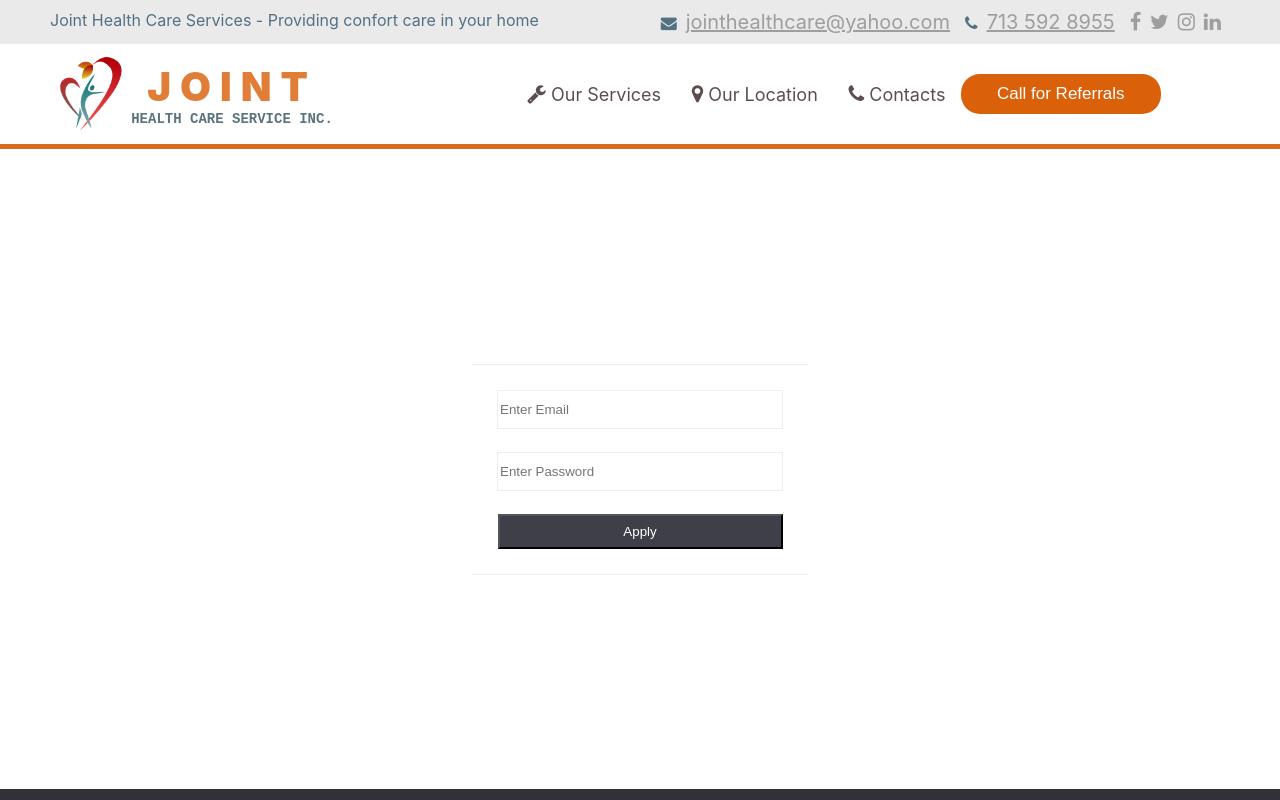
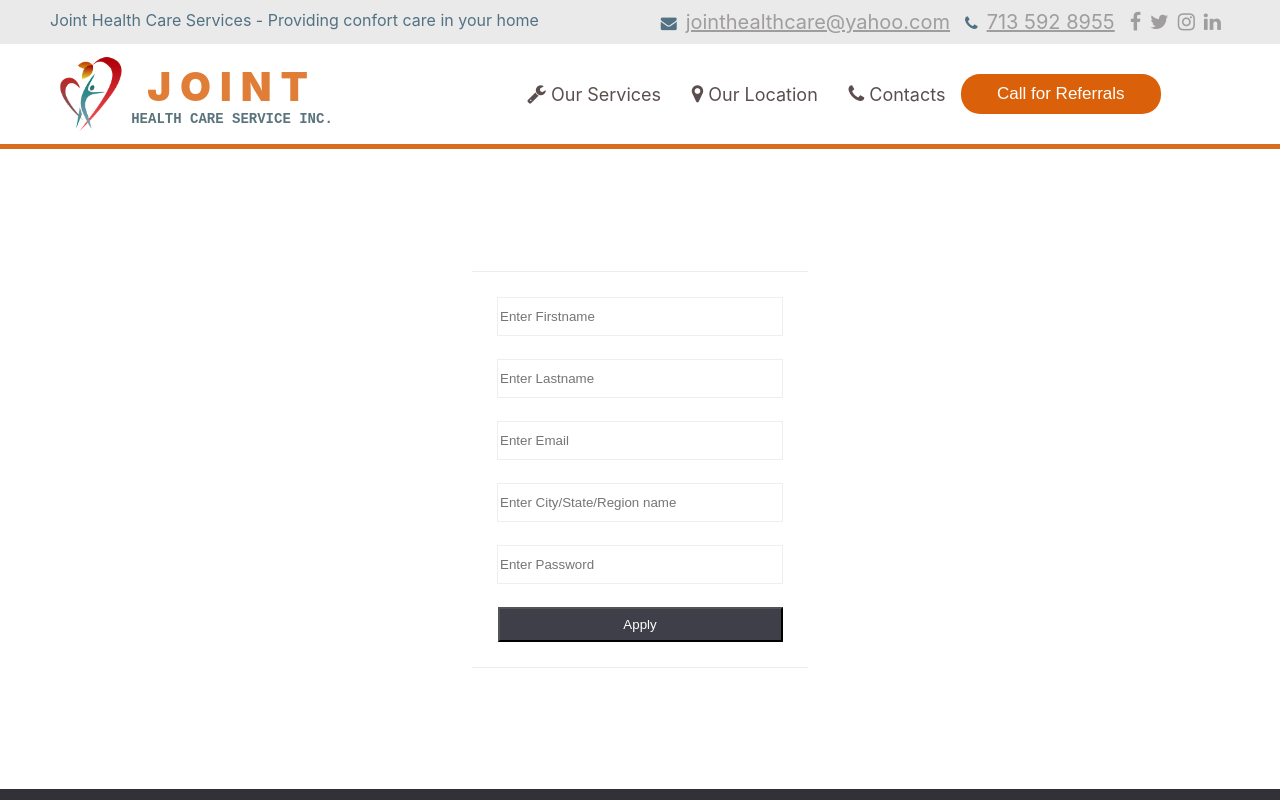
Before and after one commit to OPOKUSIAWEUGENE/joint_health_care_website4, a React (Create React App) app: page /new-application in a window 1280 px wide. Shown: the top 800 px of the page. Built offline with nearby package versions, Linux system fonts and the light colour scheme.

Commit message:
updating applicant form on the joint healthcare webpage

```diff
--- a/src/NewApplication/Application.js
+++ b/src/NewApplication/Application.js
@@ -1,4 +1,4 @@
-import { useState } from "react";
+import { useEffect, useState } from "react";
 import { useNavigate } from "react-router-dom";
 import InputForm from '../Form/inputForm'
 import styles from "../Layout/layout.module.css"
@@ -42,12 +42,32 @@ export default function Application(){
       }
       response.errors &&  swal("Failed", JSON.stringify(response.errors[0]), "error");
     }
-
+    useEffect(() => {
+      window.scrollTo(0, 0)
+    }, [])
 
       const data=[
           {
             input:{
+                    type:"text", placeholder:"Enter Firstname",name:"firstname", value:"",
+                    validation:{required:true,  maxLength:50, pattern:/[a-zA-Z]$/}
+                  }
+          },
+          {
+            input:{
+                    type:"text", placeholder:"Enter Lastname",name:"lastname", value:"",
+                    validation:{required:true,  maxLength:50, pattern:/[a-zA-Z]$/}
+                  }
+          },
+          {
+            input:{
                     type:"email", placeholder:"Enter Email",name:"email", value:"",
+                    validation:{required:true,  maxLength:50, pattern:/[a-z0-9._%+-]+@[a-z0-9.-]+\.[a-z]{2,4}$/}
+                  }
+          },
+          {
+            input:{
+                    type:"text", placeholder:"Enter City/State/Region name",name:"city_state_region", value:"",
                     validation:{required:true,  maxLength:50, pattern:/[a-z0-9._%+-]+@[a-z0-9.-]+\.[a-z]{2,4}$/}
                   }
           },
@@ -64,10 +84,12 @@ export default function Application(){
           }
         ]
     return(
+      <div className={styles.applicationPage} >
         <div className={styles.formHeight}>
         <div className={styles.form}>
  <InputForm  data={data} onSubmit={Onsubmit}  />
         </div>
         </div>
+        </div>
     )
 }
```
Also changed, not shown: src/Layout/layout.module.css (line endings or trailing spaces), 1 other file (tests, documents, lock files or other folders).
